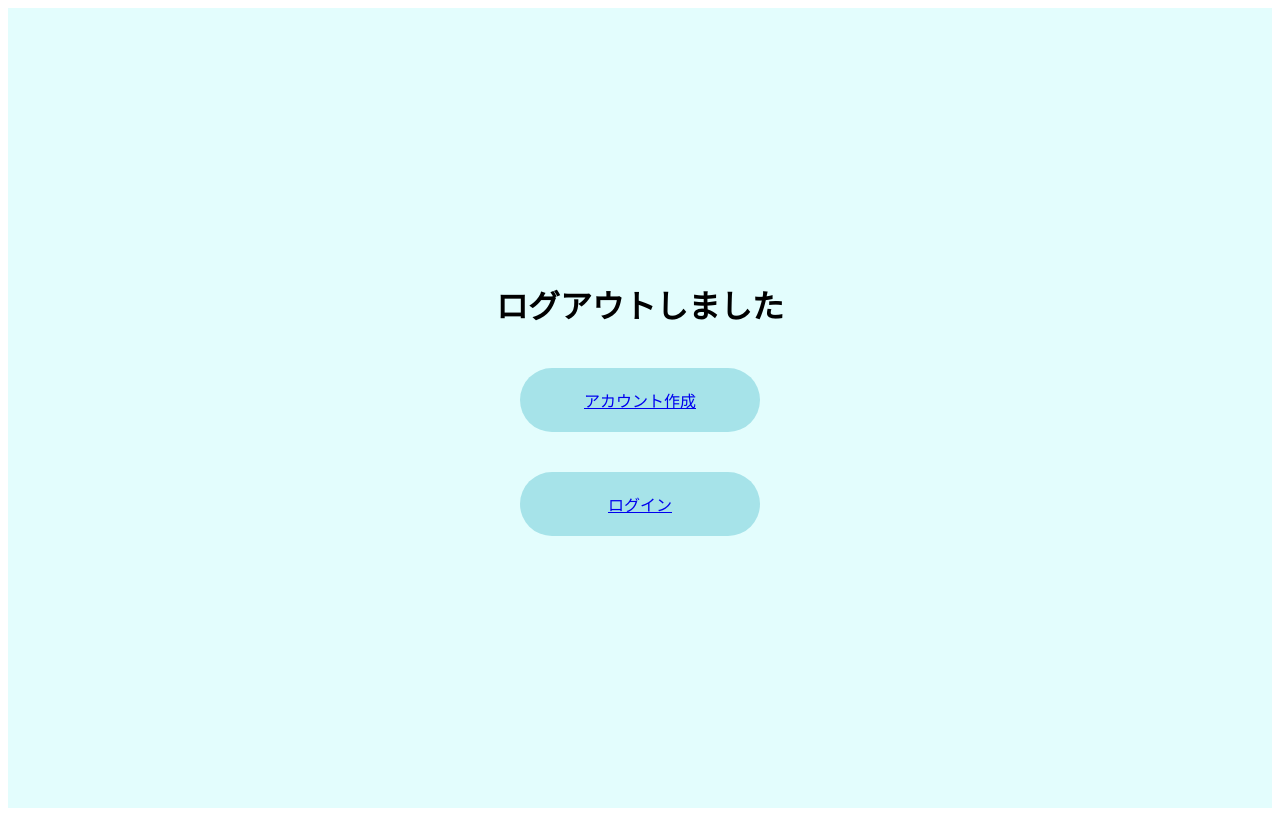
After one commit to haruchu/sns-app, a Django app: a page that uses myapp/templates/registration/_layout.html in a window 1280 px wide. The commit adds this page. Run offline with Django 3.2, Linux system fonts and the light colour scheme.

```diff
--- a/myapp/home/views.py
+++ b/myapp/home/views.py
@@ -1,7 +1,8 @@
 from django.shortcuts import render
+from django.contrib.auth.decorators import login_required
+
 
 # Create your views here.
-
 
 def home(request):
     context = {}
--- a/myapp/myapp/settings.py
+++ b/myapp/myapp/settings.py
@@ -127,3 +127,7 @@ STATICFILES_DIRS = [
     os.path.join(BASE_DIR, "static"),
     '/myapp/static/',
 ]
+
+
+LOGIN_URL = 'login'
+LOGIN_REDIRECT_URL = '/home'
--- a/myapp/myapp/urls.py
+++ b/myapp/myapp/urls.py
@@ -18,6 +18,7 @@ from django.urls import path, include
 
 urlpatterns = [
     path('admin/', admin.site.urls),
+    path('accounts/', include('django.contrib.auth.urls')),
     path('', include('top.urls')),
     path('signup',include('signup.urls')),
     path('home',include('home.urls')),
--- a/myapp/static/css/signup.css
+++ b/myapp/static/css/signup.css
@@ -1,5 +1,7 @@
 .top .top-content,
-.signup-content {
+.signup-content,
+.login-content,
+.loggedout-content {
   height: 100vh;
   background-color: #e3fdfd;
   text-align: center;
@@ -10,7 +12,9 @@
 }
 
 .top .top-content .top-title,
-.signup-content .signup-title {
+.signup-content .signup-title,
+.login-content .login-title,
+.loggedout-content .logged-title {
   margin-bottom: 20px;
   letter-spacing: 2px;
   font-weight: 800;
@@ -20,7 +24,9 @@
 .top .top-content .btn,
 .signup-content .create .form-group .btn,
 .signup-content .back-btn,
-.signup-content .regist-btn {
+.signup-content .regist-btn,
+.login-content .btn,
+.loggedout-content .btn {
   background-color: #a6e3e9;
   width: 200px;
   margin: 20px 0;
@@ -34,7 +40,9 @@
 .top .top-content .btn:hover,
 .signup-content .create .form-group .btn:hover,
 .signup-content .back-btn:hover,
-.signup-content .regist-btn:hover {
+.signup-content .regist-btn:hover,
+.login-content .btn:hover,
+.loggedout-content .btn:hover  {
   color: #e3fdfd;
   background-color: #71c9ce;
   transform: scale(1.1, 1.1);
--- /dev/null
+++ b/myapp/templates/registration/_layout.html
@@ -0,0 +1,14 @@
+{% load static %}
+<!DOCTYPE html>
+<html lang="ja">
+<head>
+  <meta charset="UTF-8">
+  <meta name="viewport" content="width=device-width, initial-scale=1.0">
+  <link rel="stylesheet" href="{% static "css/signup.css" %}">
+  <title>{% block title %}{% endblock %}</title>
+</head>
+<body>
+  {% block content %}
+  {% endblock %}
+</body>
+</html>
--- /dev/null
+++ b/myapp/templates/registration/logged_out.html
@@ -0,0 +1,11 @@
+{% extends './_layout.html' %}
+
+{% block title %}ログアウト画面{% endblock %}
+
+{% block content %}
+<div class="loggedout-content">
+  <h1 class="loggedout-title">ログアウトしました</h1>
+  <a href="{% url 'signup:signup' %}" class="btn">アカウント作成</a>
+  <a href="{% url 'login' %}" class="btn">ログイン</a>
+</div>
+{% endblock %}
--- a/myapp/templates/top.html
+++ b/myapp/templates/top.html
@@ -17,7 +17,7 @@
     <div class="top-content">
       <h1 class="top-title">popoponを始めよう！</h1>
       <a href="{% url 'signup:signup' %}" class="btn">ユーザー登録</a>
-      <a href="" class="btn">ログイン</a>
+      <a href="{% url 'login' %}" class="btn">ログイン</a>
     </div>
   </div>
 
```
Also changed, not shown: myapp/templates/registration/login.html (added, +16 -0 lines).
